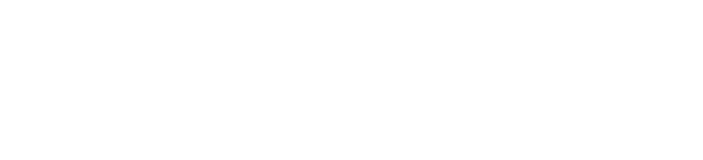
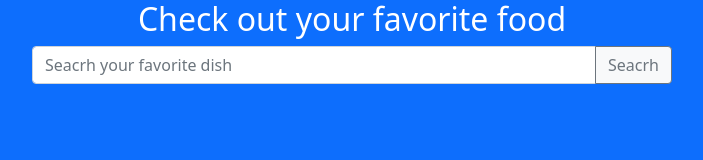
Before and after one commit to janealom084/meail.db.api, a plain HTML site: page index.html in a window 1280 px wide. Shown: the whole page, without its empty margins (288-991 px from the left). Drawn offline with nearby package versions, Linux system fonts and the light colour scheme.

Commit message:
data loded from api

```diff
--- a/app.js
+++ b/app.js
@@ -0,0 +1,11 @@
+const searchFood = () => {
+    const searchField = document.getElementById('search-field');
+    const searchText = searchField.value;
+    // console.log(searchText);
+    searchField.value = "";
+    const url = `https://www.themealdb.com/api/json/v1/1/search.php?s=${searchText}`
+    // console.log(url)
+    fetch(url)
+        .then(res => res.json())
+        .then(data => console.log(data))
+}
--- a/index.html
+++ b/index.html
@@ -13,8 +13,16 @@
 
 </head>
 
-<body>
-
+<body class="bg-primary">
+    <h2 class="text-center text-white">Check out your favorite food</h2>
+    <!-- serch bar -->
+    <div class="input-group mb-3 w-50 mx-auto">
+        <input id="search-field" type="text" class="form-control" placeholder="Seacrh your favorite dish"
+            aria-label="Recipient's username" aria-describedby="button-addon2">
+        <button onclick="searchFood()" class="btn btn-outline-secondary bg-light" type="button"
+            id="button-search">Seacrh</button>
+    </div>
+    <!-- bootstrap package link  -->
     <script src="https://cdn.jsdelivr.net/npm/bootstrap@5.1.3/dist/js/bootstrap.bundle.min.js"
         integrity="sha384-ka7Sk0Gln4gmtz2MlQnikT1wXgYsOg+OMhuP+IlRH9sENBO0LRn5q+8nbTov4+1p"
         crossorigin="anonymous"></script>
```
